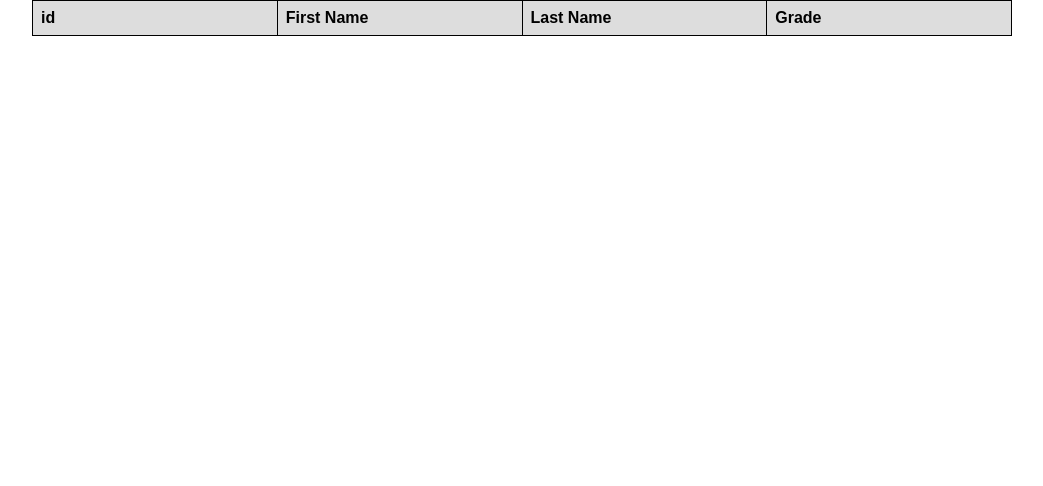
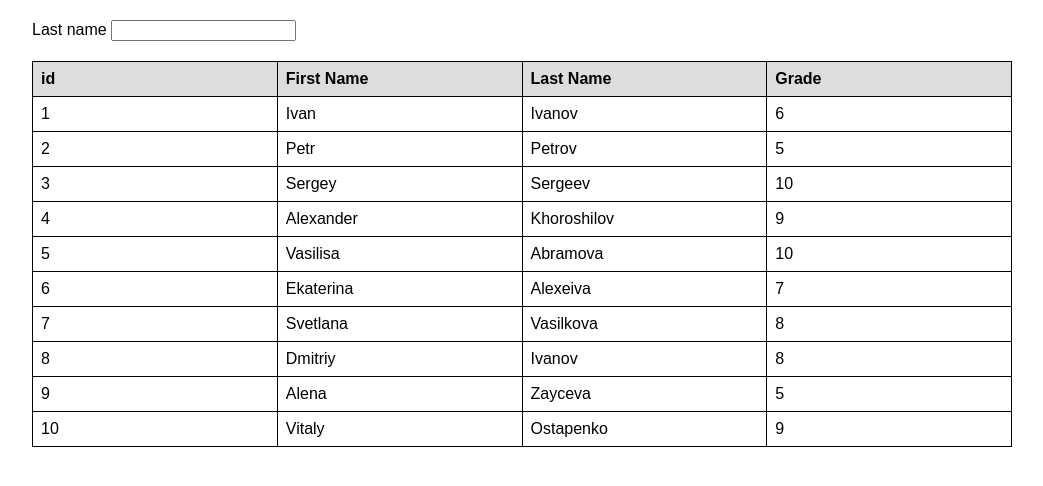
Before and after one commit to engineeryulia/table-js, a plain HTML site: page index.html in a window 1280 px wide. Shown: the whole page, without its empty margins (118-1161 px from the left). Drawn offline with Linux system fonts and the light colour scheme.

Commit message:
new components

```diff
--- /dev/null
+++ b/createTable.js
@@ -0,0 +1,24 @@
+export default function createTable(tableBody, students) {
+  students.forEach((student) => {
+    const row = document.createElement('tr');
+
+  const idCell = document.createElement('td');
+  idCell.textContent = student.id;
+  row.appendChild(idCell);
+
+  const firstNameCell = document.createElement('td');
+  firstNameCell.textContent = student.firstName;
+  row.appendChild(firstNameCell);
+
+  const lastNameCell = document.createElement('td');
+  lastNameCell.textContent = student.lastName;
+  row.appendChild(lastNameCell);
+
+  const gradeCell = document.createElement('td');
+  gradeCell.textContent = student.grade;
+  row.appendChild(gradeCell);
+
+  tableBody.appendChild(row);
+  })
+
+}
--- /dev/null
+++ b/filterTable.js
@@ -0,0 +1,6 @@
+export default function filterTable(students, searchValue) {
+  const filteredStudents = students.filter((student) => {
+    return student.lastName.toLowerCase().includes(searchValue.toLowerCase())
+  })
+  return filteredStudents;
+}
--- /dev/null
+++ b/getSudent.js
@@ -0,0 +1,16 @@
+export default function getStudents() {
+  const students = [
+    { id: 1, firstName: 'Ivan', lastName: 'Ivanov', grade: 6 },
+    { id: 2, firstName: 'Petr', lastName: 'Petrov', grade: 5 },
+    { id: 3, firstName: 'Sergey', lastName: 'Sergeev', grade: 10 },
+    { id: 4, firstName: 'Alexander', lastName: 'Khoroshilov', grade: 9 },
+    { id: 5, firstName: 'Vasilisa', lastName: 'Abramova', grade: 10 },
+    { id: 6, firstName: 'Ekaterina', lastName: 'Alexeiva', grade: 7 },
+    { id: 7, firstName: 'Svetlana', lastName: 'Vasilkova', grade: 8 },
+    { id: 8, firstName: 'Dmitriy', lastName: 'Ivanov', grade: 8 },
+    { id: 9, firstName: 'Alena', lastName: 'Zayceva', grade: 5 },
+    { id: 10, firstName: 'Vitaly', lastName: 'Ostapenko', grade: 9 },
+  ];
+
+  return students;
+}
--- a/index.html
+++ b/index.html
@@ -9,6 +9,11 @@
 </head>
 <body>
   <div class="wrapper">
+    <div class="filters">
+      <label for="search">Last name</label>
+      <input type="text" id="search">
+    </div>
+
     <table id="studentsTable">
       <thead>
         <tr>
@@ -22,6 +27,6 @@
       <tbody></tbody>
     </table>
   </div>
-  <script src="main.js"></script>
+  <script src="main.js" type="module"></script>
 </body>
 </html>
--- a/main.js
+++ b/main.js
@@ -0,0 +1,27 @@
+import getStudents from "./getSudent.js";
+import createTable from "./createTable.js";
+import filterTable from "./filterTable.js";
+
+function init() {
+  const tableBody = document.querySelector('#studentsTable tbody');
+
+  const students = getStudents();
+
+  createTable(tableBody, students);
+
+  const searchInput = document.querySelector('#search');
+
+
+  searchInput.addEventListener('input', (event) => {
+    const searchValue = event.target.value;
+
+    const filteredStudents = filterTable(students, searchValue);
+
+
+    tableBody.innerHTML = '';
+    createTable(tableBody, filteredStudents)
+  })
+
+};
+
+init();
--- a/style.css
+++ b/style.css
@@ -8,6 +8,10 @@ body {
 .wrapper {
   max-width: 980px;
   margin: auto;
+}
+
+.filters {
+  margin: 20px auto;
 }
 
 table {
```
